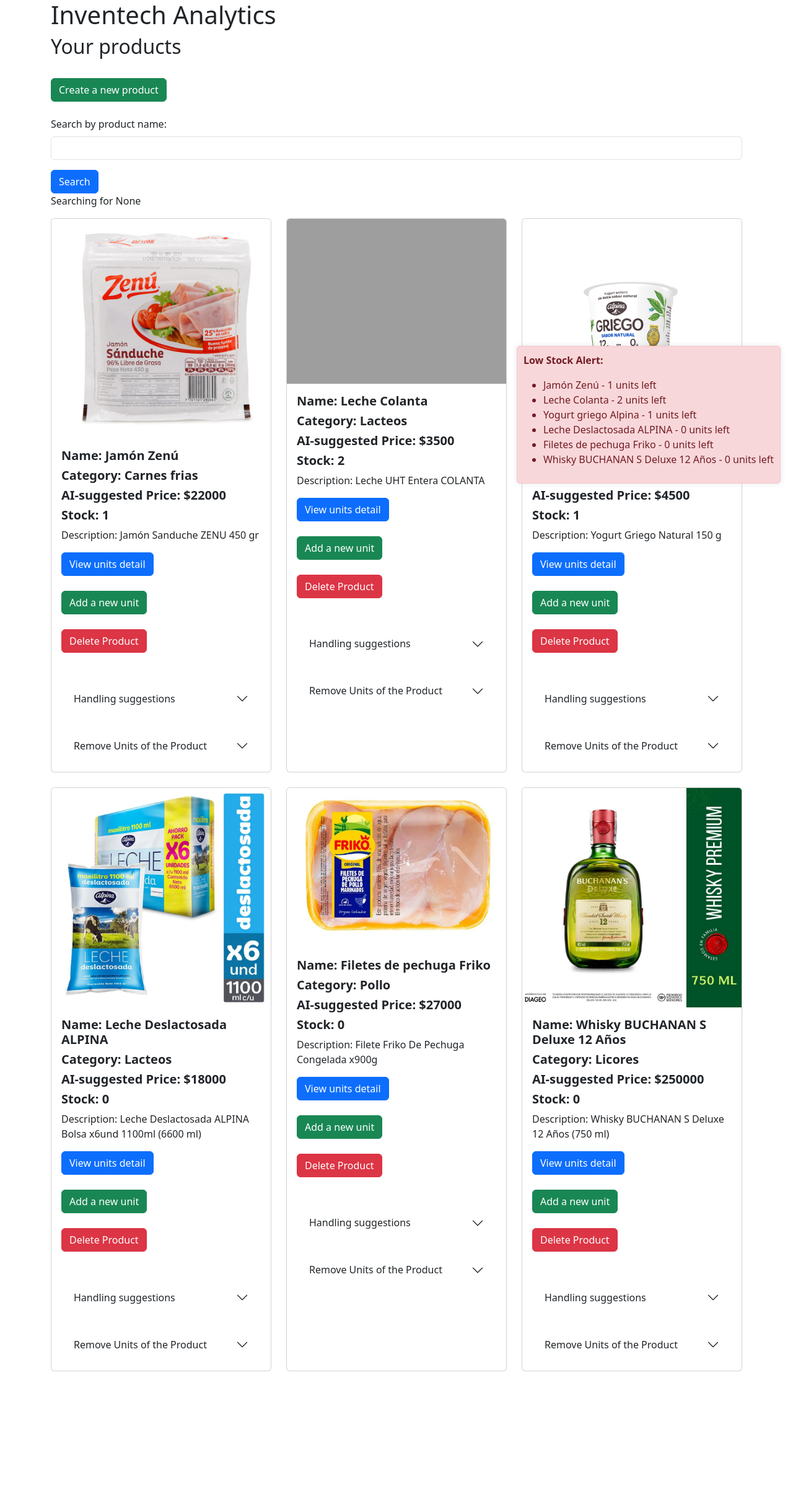
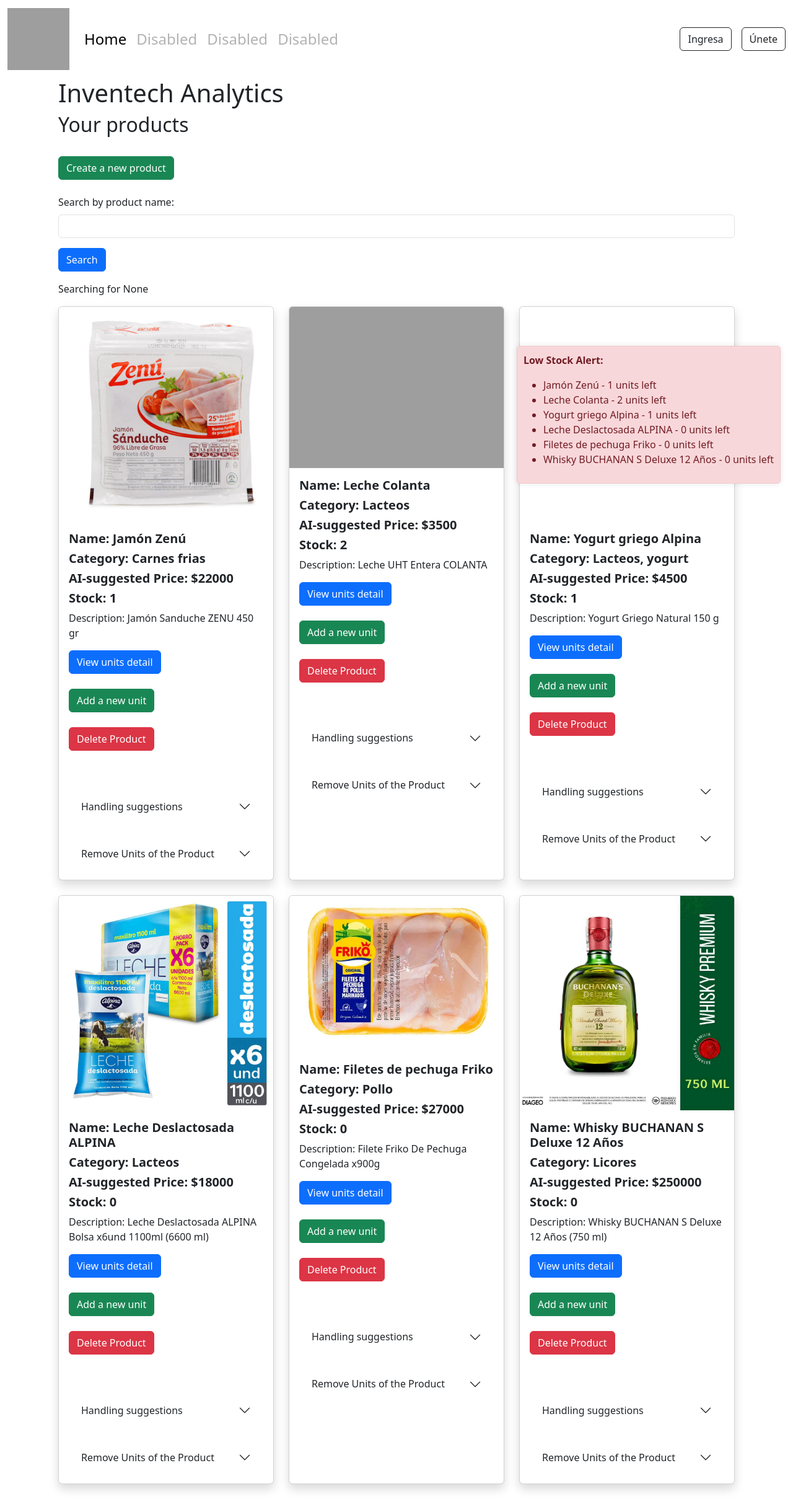
Before and after one commit to jjgomezv2/InvenTech-Analytics, a Django app: page / in a window 1280 px wide. Shown: the whole page at 62% size. Before the commit the page ends 2212 px from the top, so only its background shows below. Run offline with Django 5.2, Linux system fonts and the light colour scheme; data comes from the database, SQL or seed files in the repository; both versions use the stored data as it was after the commit; grey boxes are pictures that could not be loaded.

Commit message:
Base Template. Progress in Sign Up

```diff
--- a/account/templates/loginaccount.html
+++ b/account/templates/loginaccount.html
@@ -1,6 +1,6 @@
 {% extends 'base.html' %}
 {% block content %}
-<div class="card mb-3">
+<div class="card m-3 p-1 align-items-center justify-content-between">
     <div class="row g-0">
         <div>
             <div class="card-body">
--- a/inventech/templates/home.html
+++ b/inventech/templates/home.html
@@ -1,11 +1,8 @@
+{% extends 'base.html' %}
+{% block content %}
 <!DOCTYPE html>
 <html lang="en">
 <head>
-    <meta charset="UTF-8">
-    <meta name="viewport" content="width=device-width, initial-scale=1.0">
-    <link href="https://cdn.jsdelivr.net/npm/bootstrap@5.3.3/dist/css/bootstrap.min.css" rel="stylesheet"
-        integrity="sha384-QWTKZyjpPEjISv5WaRU9OFeRpok6YctnYmDr5pNlyT2bRjXh0JMhjY6hW+ALEwIH" crossorigin="anonymous">
-    <title>Inventech Analytics</title>
     <style>
         .notificacion {
             position: fixed;
@@ -21,8 +18,8 @@
         }
     </style>
 </head>
+
 <body>
-
 <div class="container">
     <h1>Inventech Analytics</h1>
     <h2>Your products</h2>
@@ -42,7 +39,7 @@
     <div class="row row-cols-1 row-cols-md-3 g-4">
         {% for product in products %}
         <div class="col d-flex align-items-stretch">
-            <div class="card">
+            <div class="card product_card shadow">
                 {% if product.product_image %}
                 <img class="card-img-top" src="{{ product.product_image.url }}" />
                 {% endif %}
@@ -130,8 +127,8 @@
     </script>
     {% endif %}
 </div>
-
 <script src="https://cdn.jsdelivr.net/npm/@popperjs/core@2.11.7/dist/umd/popper.min.js"></script>
 <script src="https://cdn.jsdelivr.net/npm/bootstrap@5.3.3/dist/js/bootstrap.min.js"></script>
 </body>
+{% endblock content %}
 </html>
--- a/inventechanalytics/settings.py
+++ b/inventechanalytics/settings.py
@@ -43,6 +43,8 @@ INSTALLED_APPS = [
     'django.contrib.staticfiles',
     'inventech',
     'account',
+    'shipment',
+    'analytics',
 ]
 
 MIDDLEWARE = [
@@ -60,7 +62,7 @@ ROOT_URLCONF = 'inventechanalytics.urls'
 TEMPLATES = [
     {
         'BACKEND': 'django.template.backends.django.DjangoTemplates',
-        'DIRS': [],
+        'DIRS': [os.path.join(BASE_DIR, 'inventechanalytics/templates')],
         'APP_DIRS': True,
         'OPTIONS': {
             'context_processors': [
--- /dev/null
+++ b/inventechanalytics/templates/base.html
@@ -0,0 +1,45 @@
+{% load static %}
+<head>
+    <meta charset="UTF-8">
+    <meta name="viewport" content="width=device-width, initial-scale=1.0">
+    <link href="https://cdn.jsdelivr.net/npm/bootstrap@5.3.3/dist/css/bootstrap.min.css" rel="stylesheet"
+        integrity="sha384-QWTKZyjpPEjISv5WaRU9OFeRpok6YctnYmDr5pNlyT2bRjXh0JMhjY6hW+ALEwIH" crossorigin="anonymous">
+    <title>Inventech Analytics</title>
+</head>
+
+<nav class="navbar navbar_custom navbar-expand-lg sticky-top navbar-light">
+    <div class="container-fluid">
+        <a class="navbar-brand" href="{% url 'home' %}">
+            {% load static %}
+            <img src="{% static 'images/jobaligner-removebg.png' %}" alt="" width="100" height="100" class="d-inline-block align-text-top">
+        </a>
+      <button class="navbar-toggler" type="button" data-bs-toggle="collapse" data-bs-target="#navbarSupportedContent" aria-controls="navbarSupportedContent" aria-expanded="false" aria-label="Toggle navigation">
+        <span class="navbar-toggler-icon"></span>
+      </button>
+      <div class="collapse navbar-collapse" id="navbarSupportedContent">
+        <ul class="navbar-nav me-auto mb-2 mb-lg-0">
+          <li class="nav-item">
+            <a class="nav-link active fs-4" aria-current="page" href="{% url 'home' %}">Home</a>
+          </li>
+          <li class="nav-item">
+            <a class="nav-link disabled fs-4" aria-disabled="true">Disabled</a>
+          </li>
+          <li class="nav-item">
+            <a class="nav-link disabled fs-4" aria-disabled="true">Disabled</a>
+          </li>
+          <li class="nav-item">
+            <a class="nav-link disabled fs-4" aria-disabled="true">Disabled</a>
+          </li>
+        </ul>
+        <div class="d-flex ms-auto">
+            <button class="btn btn-outline-dark ms-auto me-3" type="button" href="#">Ingresa</button>
+            <button class="btn btn-outline-dark" type="button" href="#">Únete</button>
+        </div>
+      </div>
+    </div>
+  </nav>
+
+  <div class = "container">
+    {% block content %}
+    {% endblock content %}
+  </div>
```
Also changed, not shown: account/templates/signupaccount.html (+20 -1 lines), account/views.py (+8 -2 lines), inventechanalytics/static/css/styles.css (added, +15 -0 lines), db.sqlite3, media/inventech/images/queso-holandes.png (added).
